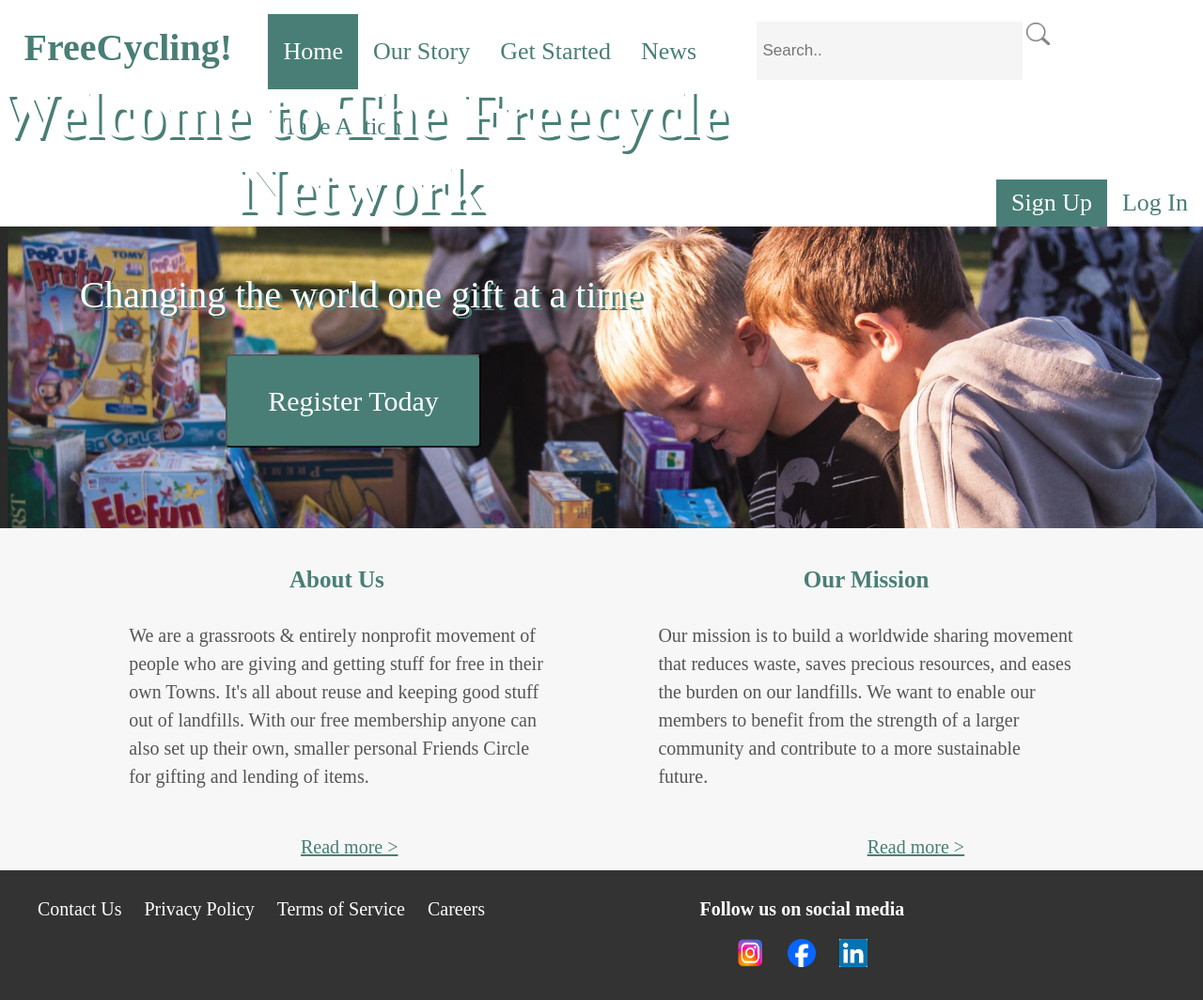
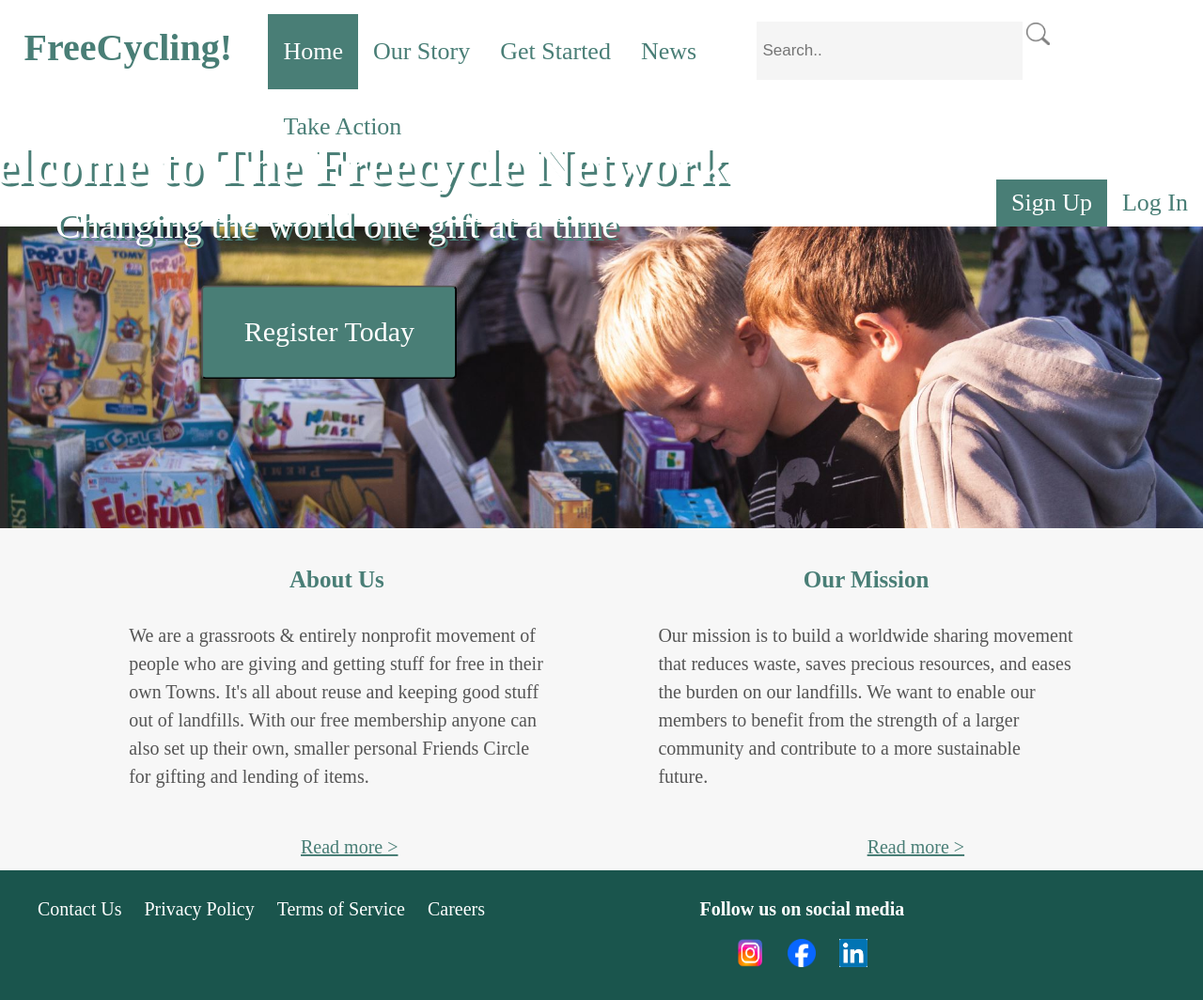
Before and after one commit to mistersenpai/CS345_A1, a plain HTML site: page index.html in a window 1280 px wide. Shown: the whole page at 94% size. Drawn offline with Linux system fonts and the light colour scheme.

Commit message:
final final touches

```diff
--- a/index.css
+++ b/index.css
@@ -178,8 +178,8 @@
 
 
 .register:hover, .learn-more:hover {
-    color: #26252d;
-    background-color:#aaaaaa;
+    color: white;
+    background-color:#1A554D;
 }
 
 /*edit the text on background picture*/
@@ -187,7 +187,7 @@
     margin: 0;
     position:absolute;
     top: 32%;
-    left: 30%;
+    left: 28%;
     -ms-transform: translate(-50%, -50%);
     transform: translate(-50%, -50%);
     text-align: center;
@@ -196,11 +196,13 @@
 #fc {
     text-align: center;
     text-shadow: 3px 3px #497E76;
-    font-size: 70px;
+    font-size: 55px;
     color: white;
+    margin-bottom: 0%;
 }
 
 #text {
+    margin-top: 1%;
     text-align: center;
     text-shadow: 3px 3px #497E76;
     font-style: bold 20px;
@@ -337,7 +339,7 @@
 }
 /* Footer styles */
 footer {
-    background-color: #333;
+    background-color: #1A554D;
     color: white;
     padding: 20px;
 
--- a/index.html
+++ b/index.html
@@ -144,10 +144,8 @@
                     <input type="text" id="mobileNumber" name="mobileNumber"><br>
                     <label for="email">Email:</label><br>
                     <input type="text" id="email" name="email"><br><br>
+                    <input type="button" value="Submit" class="register custom-background-color"><br>
                 </div>
-                <input type="button" value="Submit" class="register custom-background-color"><br>
-            </form>
-        </div>
     </div>
 
 
```
